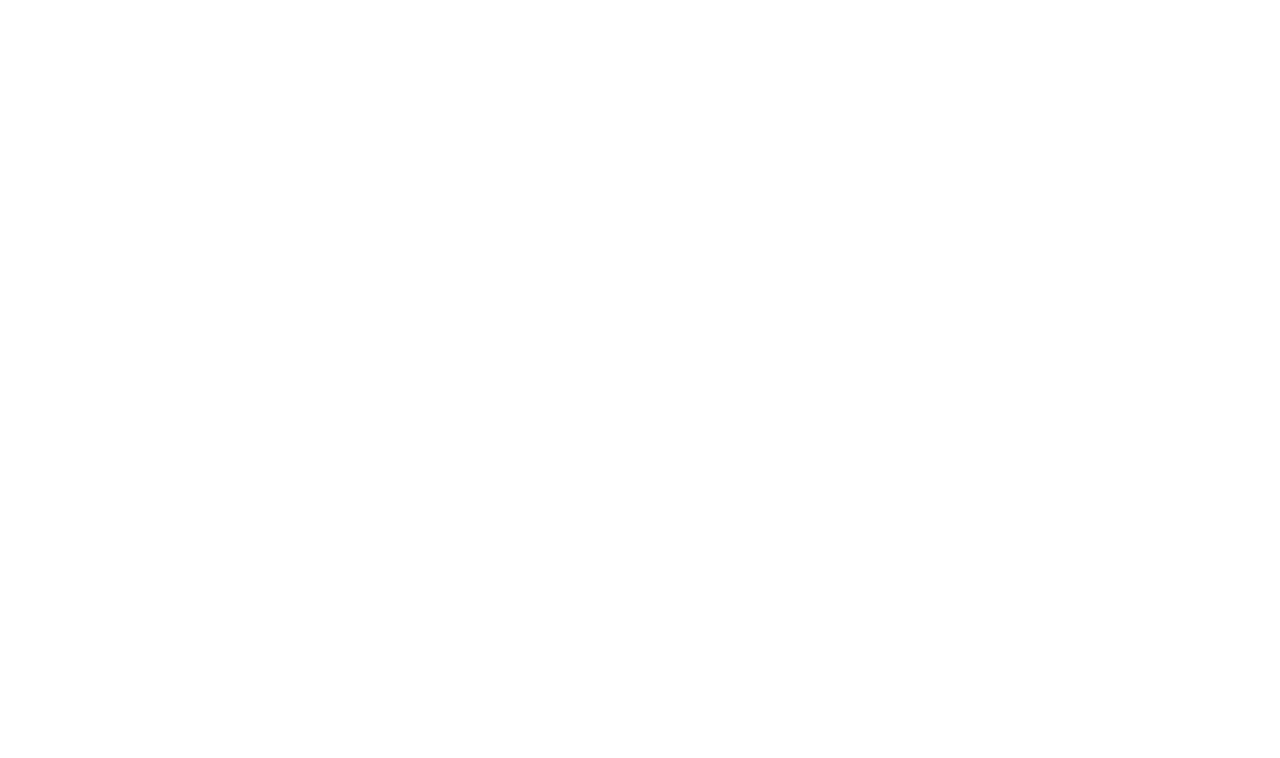
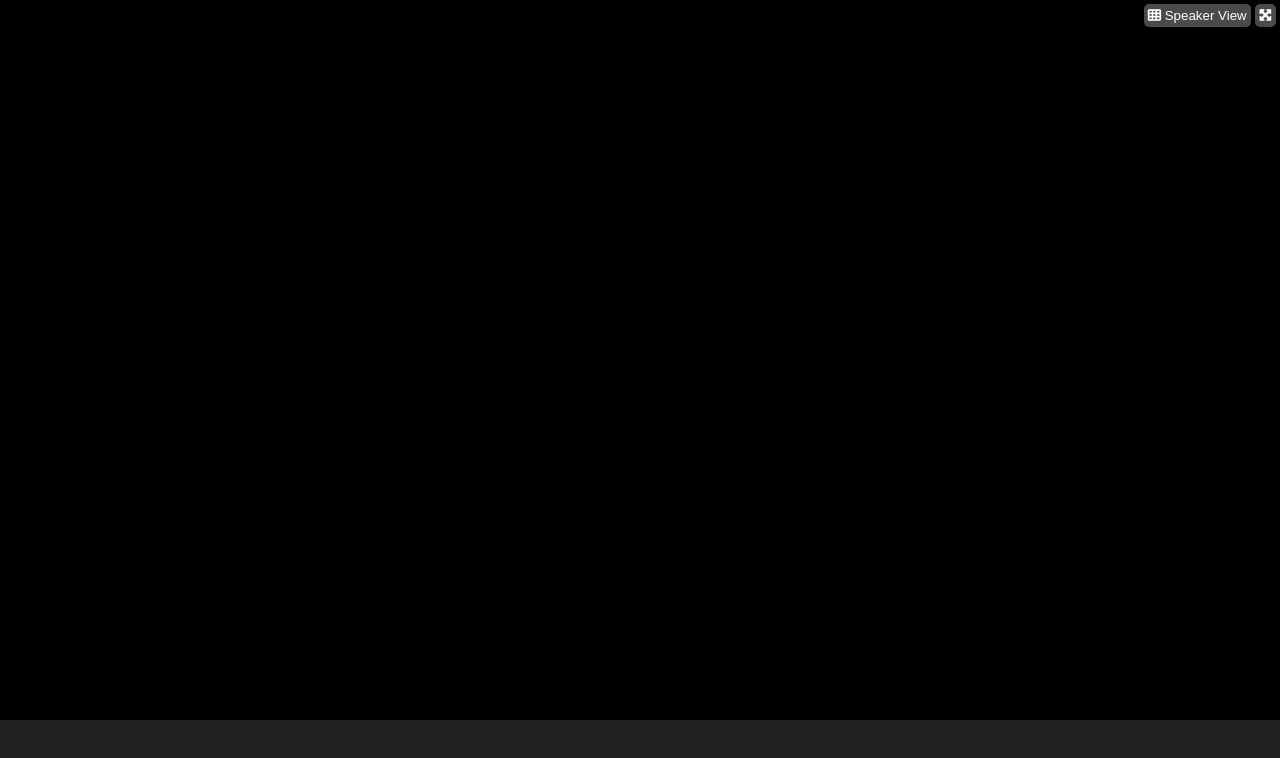
Before and after one commit to MarcoZellini/html-css-zoom, a plain HTML site: page index.html in a window 1280 px wide. Drawn offline with Linux system fonts and the light colour scheme.

Commit message:
Add Header

```diff
--- a/assets/css/style.css
+++ b/assets/css/style.css
@@ -0,0 +1,76 @@
+* {
+    margin: 0;
+    padding: 0;
+    box-sizing: border-box;
+}
+
+:root {
+    --zm-black: #000000;
+    --zm-dark: #222222;
+    --zm-light-dark: #4a4a4a;
+    --zm-white: #ffffff;
+    --zm-success: #4bc800;
+    --zm-danger: #d82d34;
+}
+
+.debug #site_header {
+    background-color: palevioletred;
+}
+
+.debug #site_main {
+    background-color: paleturquoise;
+}
+
+.debug #site_footer {
+    background-color: palegoldenrod;
+}
+
+/* #region Utilities */
+
+/* background */
+
+.bg-black {
+    background-color: var(--zm-black);
+}
+
+.bg-dark {
+    background-color: var(--zm-dark);
+}
+
+.d-flex {
+    display: flex;
+}
+
+/* #endregion Utilities */
+
+/* #region header */
+
+#site_header {
+    height: 40px;
+    justify-content: end;
+}
+
+.screen_tools {
+    position: relative;
+    right: .25rem;
+    top: .25rem;
+}
+
+.screen_tools button{
+    padding: .25rem;
+    border: none;
+    border-radius: 5px;
+    background-color: var(--zm-light-dark);
+    color: var(--zm-white);
+}
+
+/* #endregion header */
+
+
+#site_main {
+    height: calc(100vh - 120px);
+}
+
+#site_footer {
+    height: 80px;
+}
--- a/index.html
+++ b/index.html
@@ -4,14 +4,29 @@
         <meta charset="UTF-8">
         <meta name="viewport" content="width=device-width, initial-scale=1.0">
         <title>Zoom</title>
+        <link rel="stylesheet"
+            href="https://cdnjs.cloudflare.com/ajax/libs/font-awesome/6.4.0/css/all.min.css"
+            integrity="sha512-iecdLmaskl7CVkqkXNQ/ZH/XLlvWZOJyj7Yy7tcenmpD1ypASozpmT/E0iPtmFIB46ZmdtAc9eNBvH0H/ZpiBw=="
+            crossorigin="anonymous" referrerpolicy="no-referrer" />
         <link rel="stylesheet" href="./assets/css/style.css">
     </head>
-    <body>
-        <header id="site_header"></header>
+    <body class>
+        <header id="site_header" class="bg-black d-flex">
+            <div class="screen_tools">
+                <button>
+                    <!-- icon square-->
+                    <i class="fa-solid fa-table-cells"></i>
+                    <span>Speaker View</span>
+                </button>
+                <button>
+                    <i class="fa-solid fa-maximize"></i>
+                </button>
+            </div>
+        </header>
         <!-- /#site_header -->
-        <main id="site_main"></main>
+        <main id="site_main" class="bg-black"></main>
         <!-- /#site_main -->
-        <footer id="site_footer"></footer>
+        <footer id="site_footer" class="bg-dark"></footer>
         <!-- /#site_footer -->
     </body>
 </html>
```
